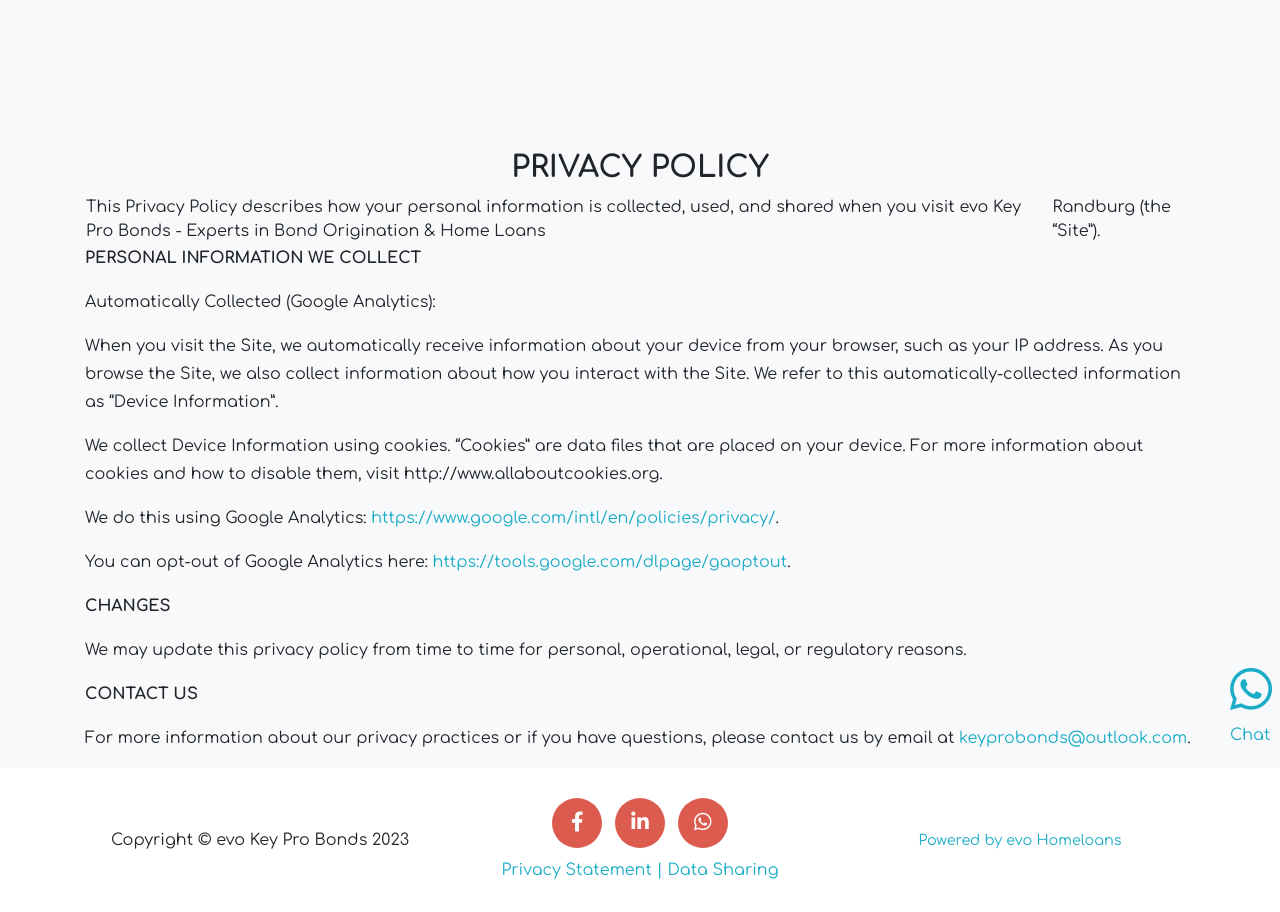
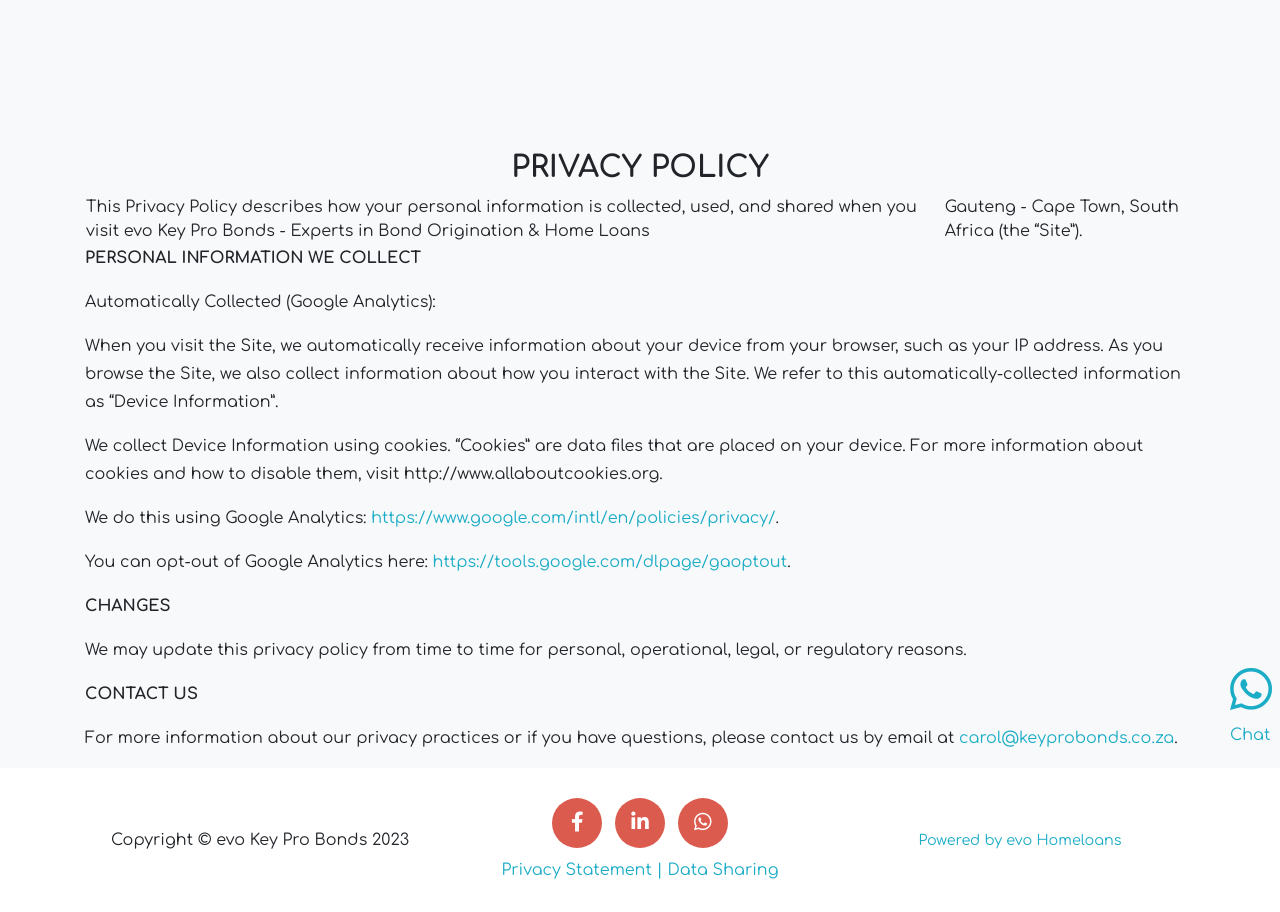
Before and after one commit to Intellify-Cloud/ev-kprob, a Jekyll site: the page built from legal.md, in a window 1280 px wide. Shown: the part 100-1012 px from the top of the page. Built offline with Jekyll 4.4.1, drawn with Linux system fonts in a browser that asks for light colours.

Commit message:
1215.1206

```diff
--- a/_config.yml
+++ b/_config.yml
@@ -1,7 +1,7 @@
 baseurl: ""
 
-title: evo Key Pro Bonds - Experts in Bond Origination & Home Loans | Randburg
-email: keyprobonds@outlook.com
+title: evo Key Pro Bonds - Experts in Bond Origination & Home Loans | Gauteng - Cape Town, South Africa
+email: carol@keyprobonds.co.za
 description: Connect with Carol Musgrove at evo Key Pro Bonds for expert guidance on securing your home loan. Our team of seasoned property specialists specializes in tailored home loans and comprehensive property finance solutions. We bring unparalleled passion to the property industry, dedicated specifically to bonds, home loans, and origination services. Count on our unwavering commitment to delivering excellence and fostering enduring partnerships.
 author: Eben Roux / Pieter Oosthuizen
 
--- a/_data/sitetext.yml
+++ b/_data/sitetext.yml
@@ -11,7 +11,7 @@
         desc: "We submit Home Loan Applications to up to seven banks negotiating the best interest rates and deal in the market at any given time."
         icon: fas fa-home
         link:
-          url: mailto:keyprobonds@outlook.com ?subject=Mail from evo Key Pro Bonds website
+          url: mailto:carol@keyprobonds.co.za ?subject=Mail from evo Key Pro Bonds website
           text: "Email Us"
       - title: "Pre-qualification"
         desc: "We help you check your credit record, income and expenses to give you an accurate assessment of what you can afford. You will then know how likely you are to qualify for a bond."
@@ -23,7 +23,7 @@
         desc: "I'm searching property portals and visiting show houses but have a few questions."
         icon: fas fa-search
         link:
-          url: mailto:keyprobonds@outlook.com ?subject=Mail from evo Key Pro Bonds website
+          url: mailto:carol@keyprobonds.co.za ?subject=Mail from evo Key Pro Bonds website
           text: "Email Me"
 
 articles:
@@ -165,7 +165,7 @@
         social:
           - url: tel:079 562 0507
             icon: fas fa-phone
-          - url: mailto:keyprobonds@outlook.com?subject=evo Key Pro Bonds Website Enquiry
+          - url: mailto:carol@keyprobonds.co.za?subject=evo Key Pro Bonds Website Enquiry
             icon: fas fa-envelope
           - url: https://web.facebook.com/byCarolM/
             icon: fab fa-facebook-f
```
Also changed, not shown: contact.md (+1 -1 lines).
